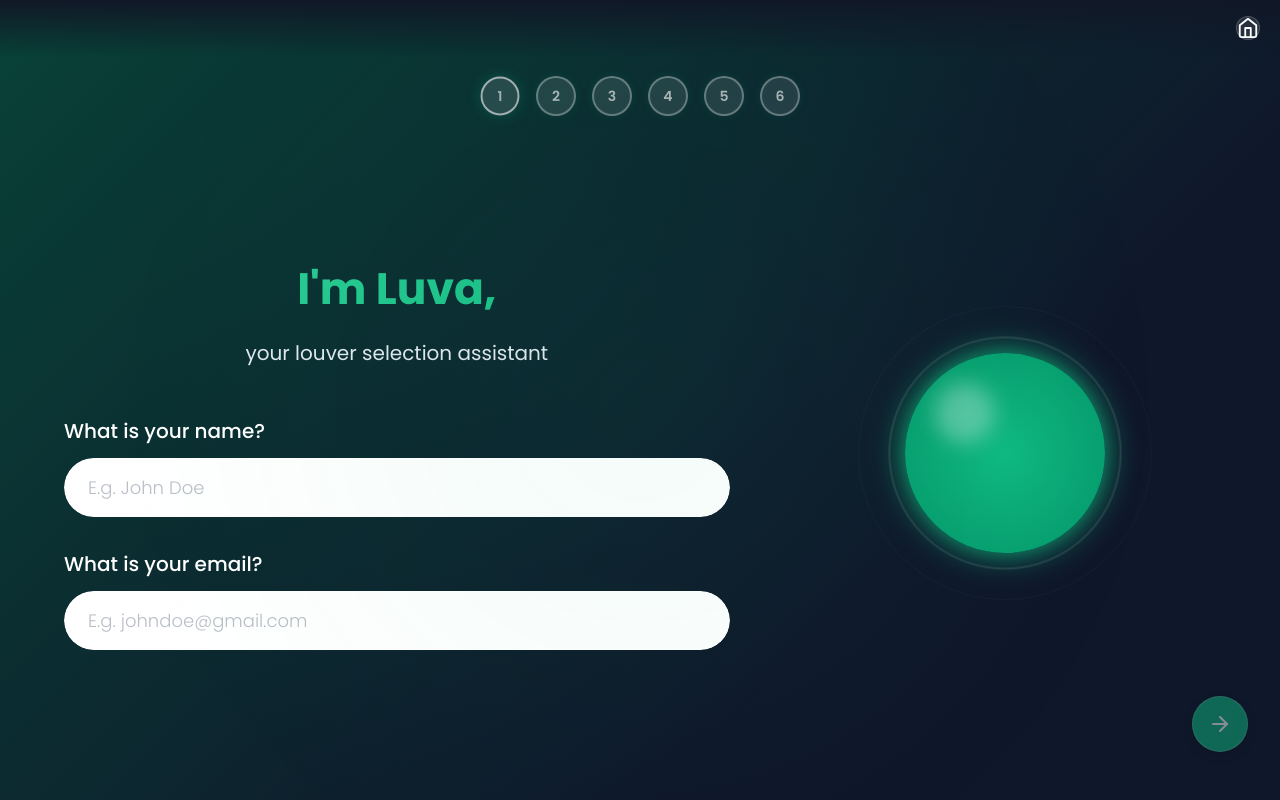
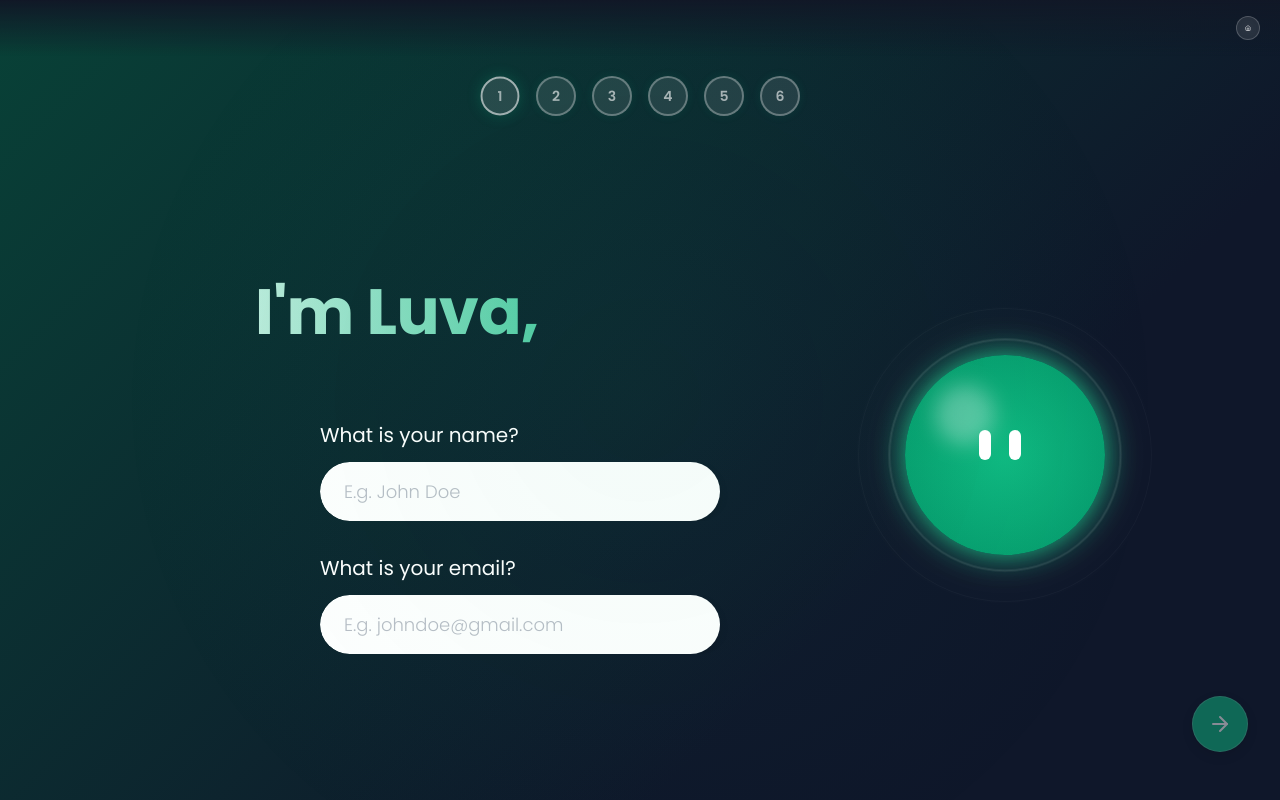
Before and after one commit to thihaagset01/fameline_luva, a React (Vite) app: page /luva-start in a window 1280 px wide. Built offline with nearby package versions, Linux system fonts and the light colour scheme.

Commit message:
feat: implement user info step with animated orb UI and styled inputs

```diff
--- a/index_old.css
+++ b/index_old.css
@@ -416,7 +416,6 @@ body.has-scrollable-page {
     z-index: 0;
   }
 
-
   .gradient-bg::after {
     content: '';
     position: absolute;
@@ -711,7 +710,7 @@ body.has-scrollable-page {
   }
 
   .input-label {
-    display: block;
+  display: block;
     color: white;
     font-size: 1.25rem;
     font-weight: 400;
--- a/src/components/Header.css
+++ b/src/components/Header.css
@@ -27,6 +27,7 @@ header {
   display: inline-flex;
   align-items: center;
   justify-content: center;
+  padding: 0.5rem;
   width: 3rem;
   height: 3rem;
   border-radius: 50%;
@@ -39,9 +40,16 @@ header {
 }
 
 .home-icon-link:hover {
-  background: rgba(255, 255, 255, 0.2);
-  border-color: rgba(255, 255, 255, 0.3);
-  transform: translateY(-2px);
+  transform: scale(1.1);
+}
+
+.home-icon-link svg {
+  filter: drop-shadow(0 0 5px rgba(255, 255, 255, 0.3));
+  transition: all 0.2s ease;
+  stroke:white;
+}
+.home-icon-link:hover svg {
+  filter: drop-shadow(0 0 8px rgba(255, 255, 255, 0.7));
 }
 
 /* Progress dots styling - used by Header component */
--- a/src/components/inputs/InputStyles.css
+++ b/src/components/inputs/InputStyles.css
@@ -36,6 +36,7 @@
 /* Base input field styling */
 .input-field {
   width: 100%;
+  max-width: 400px;
   padding: 1rem 1.5rem;
   border-radius: 9999px;
   color: #1f2937;
--- a/src/pages/UserInfoStep.tsx
+++ b/src/pages/UserInfoStep.tsx
@@ -27,16 +27,14 @@ export const UserInfoStep: React.FC<StepProps> = ({ formData, updateFormData })
         <div className="form-side">
           {/* Welcome Message */}
           <div className="welcome-message">
-            <h1 className="welcome-title">
-              I'm <span className="welcome-name">Luva</span>,
+            <h1  className="welcome-name"> I'm Luva,
             </h1>
-            <p className="welcome-subtitle">
-              your louver selection assistant
-            </p>
           </div>
 
           {/* Form Container - remove the extra wrapper */}
-          <div className="space-y-6">
+          <div className="space-y-6" style={{
+    marginLeft: '16rem'
+}}>
             {/* Name Input */}
             <TextInput
               label="What is your name?"
--- a/src/pages/styles/AestheticsStep.css
+++ b/src/pages/styles/AestheticsStep.css
@@ -29,17 +29,7 @@
     max-width: 1000px;
     border-radius: var(--radius-lg);
     padding: 2rem;
-    box-shadow: var(--shadow-md);
 
-    /* Glass morphism blur effect */
-    background: rgba(255, 255, 255, 0.1);
-    backdrop-filter: blur(12px);
-    -webkit-backdrop-filter: blur(12px);
-    border: 1px solid rgba(255, 255, 255, 0.2);
-    box-shadow:
-      0 8px 32px rgba(0, 0, 0, 0.2),
-      0 0 0 1px rgba(255, 255, 255, 0.05),
-      inset 0 1px 0 rgba(255, 255, 255, 0.1);
   }
 
   /* Title spans all columns at the top */
--- a/src/pages/styles/LocationStep.css
+++ b/src/pages/styles/LocationStep.css
@@ -2,6 +2,12 @@
  * LocationStep.css
  * Styles specific to the Location selection step
  */
+
+ .card {
+  @apply bg-slate-800/70 backdrop-blur-sm rounded-3xl p-6 border border-slate-700/50;
+}
+
+
 
 /* Step container */
 .step-container {
@@ -16,10 +22,8 @@
 
 /* Step content */
 .step-content {
-  background-color: var(--bg-dark-alt);
   border-radius: var(--radius-lg);
   padding: 2rem;
-  box-shadow: var(--shadow-md);
 }
 
 /* Step header */
@@ -29,17 +33,22 @@
 }
 
 .step-title {
-  font-size: 2rem;
+  font-size: 4rem;
   font-weight: 700;
-  margin-bottom: 1rem;
-  color: var(--text-primary);
+  margin-bottom: 0.75rem;
+  font-family: 'Poppins', sans-serif;
+  background: linear-gradient(90deg, #ffffff, #10b981);
+  -webkit-background-clip: text;
+  -webkit-text-fill-color: transparent;
+  background-clip: text;
+  color: transparent;
+  letter-spacing: -0.7px;
 }
 
 .step-description {
-  font-size: 1.1rem;
-  color: var(--text-secondary);
-  max-width: 700px;
-  margin: 0 auto;
+  color: rgba(255, 255, 255, 0.8);
+  font-size: 1rem;
+  margin-bottom: 20px;
 }
 
 /* Input group */
@@ -49,10 +58,11 @@
 
 .input-label {
   display: block;
+  color: white;
+  font-size: 1.25rem;
+  font-weight: 400;
   margin-bottom: 0.75rem;
-  font-weight: 500;
-  display: flex;
-  align-items: center;
+  font-family: 'Poppins', sans-serif;
 }
 
 .input-wrapper {
@@ -112,6 +122,7 @@
   padding: 1rem;
   background-color: rgba(255, 255, 255, 0.05);
   border-radius: 0.5rem;
+  border-color:#a4ead3;
   font-size: 0.9rem;
 }
 
--- a/src/pages/styles/UserInfoStep.css
+++ b/src/pages/styles/UserInfoStep.css
@@ -126,7 +126,64 @@
   box-shadow: 0 0 40px 20px rgba(16, 185, 129, 0.4);
   animation: glow 3s infinite alternate;
 }
-
+.orb::before {
+  content: '';
+  position: absolute;
+  top: 45%;
+  left: 47%;
+  transform: translate(-50%, -50%);
+  width: 12px;
+  height: 30px;
+  background: rgba(255, 255, 255, 1);
+  border-radius: 10px;
+  box-shadow: 30px 0 0 rgba(255, 255, 255, 1);
+  z-index: 60;
+  animation:
+    blink 4s infinite,
+    lookAround 10s infinite ease-in-out;
+}
+.orb::after {
+  content: '';
+  position: absolute;
+  top: 0;
+  left: 0;
+  right: 0;
+  bottom: 0;
+  border-radius: 50%;
+  box-shadow: 0 0 60px rgba(255, 255, 255, 0.1);
+  animation: glowPulse 2s ease-in-out infinite;
+}
+@keyframes blink {
+  0%, 96% { height: 30px; }
+  98% { height: 3px; }
+  100% { height: 30px; }
+}
+@keyframes lookAround {
+  0%, 40% {
+    left: 47%;
+    box-shadow: 30px 0 0 rgba(255, 255, 255, 1);
+  }
+  45% {
+    left: 40%;
+    box-shadow: 30px 0 0 rgba(255, 255, 255, 1);
+  }
+  55% {
+    left: 40%;
+    box-shadow: 30px 0 0 rgba(255, 255, 255, 1);
+  }
+  60% {
+    left: 54%;
+    box-shadow: 30px 0 0 rgba(255, 255, 255, 1);
+  }
+  70% {
+    left: 54%;
+    box-shadow: 30px 0 0 rgba(255, 255, 255, 1);
+  }
+  75% {
+    left: 47%;
+    box-shadow: 30px 0 0 rgba(255, 255, 255, 1);
+  }
+}
 /* Animations */
 @keyframes pulse {
   0% {
@@ -159,8 +216,18 @@
 
 /* Welcome name highlight */
 .welcome-name {
-  color: var(--primary);
-}
+  font-size: 4rem;
+  font-weight: 700;
+  margin-bottom: 0.75rem;
+  margin-top: 0.5rem;
+  font-family: 'Poppins', sans-serif;
+  background: linear-gradient(90deg, #ffffff, #10b981);
+  -webkit-background-clip: text;
+  -webkit-text-fill-color: transparent;
+  background-clip: text;
+  color: transparent;
+  letter-spacing: -0.7px;
+  }
 
 /* User type selection */
 .user-types {
```
